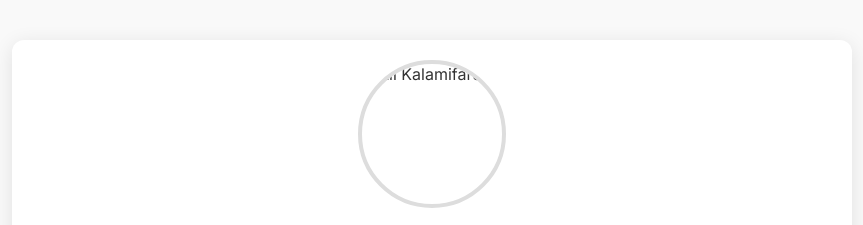
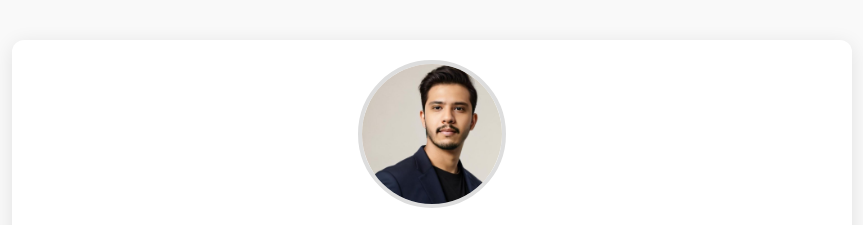
Before and after one commit to Ali-klm/ali-kalamifard.github.io, a plain HTML site: page index.html in a window 1280 px wide. Shown: the top 225 px of the page, without its empty margins (208-1071 px from the left). Drawn offline with Linux system fonts and the light colour scheme.

Commit message:
Update index.html

```diff
--- a/index.html
+++ b/index.html
@@ -64,7 +64,7 @@
 </head>
 <body>
   <div class="container">
-    <img src="profile.jpg.jpg" alt="Ali Kalamifard" class="profile-img" />
+    <img src="images/profile.jpg" alt="Ali Kalamifard" class="profile-img" />
 
     <h1>Ali Kalamifard</h1>
     <h2>Data Analyst</h2>
```
